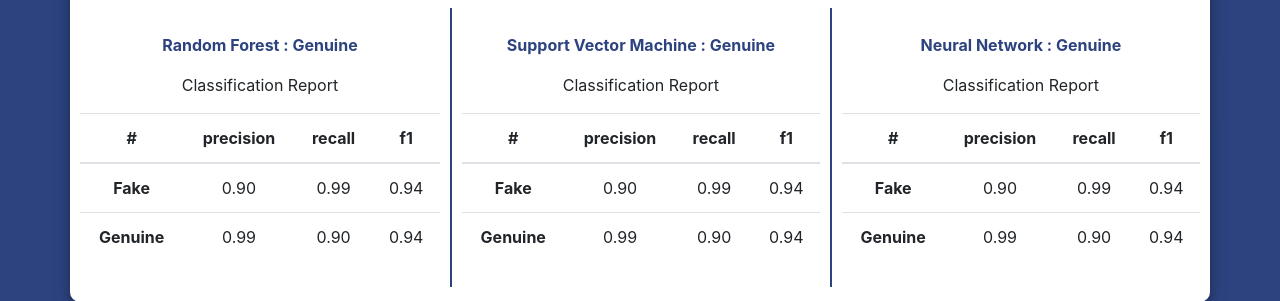
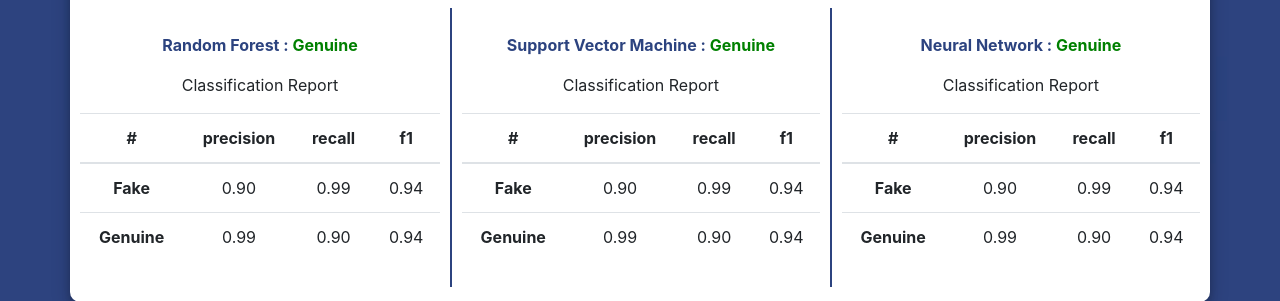
Before and after one commit to saikrishna62892/fakeprofiledetection-fb, a Flask app: template templates/result.html in a window 1280 px wide. Shown: the part 366-667 px from the top of the page. Run offline with Flask 2, Linux system fonts and the light colour scheme; the template is opened without the code that fills it, so the values that code supplies are empty; parts of the project's set-up code (start-up, migrations or seed data) failed here and were passed over; some libraries are stand-ins or nearby versions.

Commit message:
testing phase deployment 1

```diff
--- a/app.py
+++ b/app.py
@@ -37,6 +37,7 @@ def predict():
     sex_code = sex.map(sex_dict).astype(int)
     lang_code = int_features[3]
 
+    '''
     #Random forest prediction
     rfr_prediction = random_forest.predict([df['statuses_count'],df['followers_count'],df['friends_count'],df['favourites_count'],df['listed_count'],sex_code,lang_dict[lang_code]])
 
@@ -60,6 +61,8 @@ def predict():
     else :
         percent = 0
     return render_template('result.html', rfr_prediction = rfr_prediction[0],svm_prediction = svm_prediction[0],fnn_prediction = fnn_prediction[0],percentage=percent)
+'''
+    return render_template('index.html')
 
 @app.route('/predict_api',methods=['POST'])
 def predict_api():
--- a/templates/result.html
+++ b/templates/result.html
@@ -152,9 +152,9 @@
             <div class="row" style="text-align: center;">
                 <div class="column">
                     {% if rfr_prediction == 0 %}
-                        <strong><p style="padding-top: 15px;color: #2c437f;">Random Forest : Fake</p></strong>
+                        <strong><p style="padding-top: 15px;color: #2c437f;">Random Forest : <span style="color: red;">Fake</span></p></strong>
                     {% else %}
-                        <strong><p style="padding-top: 15px;color: #2c437f;">Random Forest : Genuine</p></strong>
+                        <strong><p style="padding-top: 15px;color: #2c437f;">Random Forest : <span style="color: green;">Genuine</span></p></strong>
                     {% endif %}
                     <p>Classification Report</p>
                     <div class="table-responsive">
@@ -186,9 +186,9 @@
                 </div>
                 <div class="column" style="border-left: 2px solid #2c437f;">
                     {% if svm_prediction == 0 %}
-                        <strong><p style="padding-top: 15px;color: #2c437f;">Support Vector Machine : Fake</p></strong>
+                        <strong><p style="padding-top: 15px;color: #2c437f;">Support Vector Machine : <span style="color: red;">Fake</span></p></strong>
                     {% else %}
-                        <strong><p style="padding-top: 15px;color: #2c437f;">Support Vector Machine : Genuine</p></strong>
+                        <strong><p style="padding-top: 15px;color: #2c437f;">Support Vector Machine : <span style="color: green;">Genuine</span></p></strong>
                     {% endif %}
                     <p>Classification Report</p>
                     <div class="table-responsive">
@@ -220,9 +220,9 @@
                 </div>
                 <div class="column" style="border-left: 2px solid #2c437f;">
                     {% if fnn_prediction == 0 %}
-                        <strong><p style="padding-top: 15px;color: #2c437f;">Neural Network : Fake</p></strong>
+                        <strong><p style="padding-top: 15px;color: #2c437f;">Neural Network : <span style="color: red;">Fake</span></p></strong>
                     {% else %}
-                        <strong><p style="padding-top: 15px;color: #2c437f;">Neural Network : Genuine</p></strong>
+                        <strong><p style="padding-top: 15px;color: #2c437f;">Neural Network : <span style="color: green;">Genuine</span></p></strong>
                     {% endif %}
                     <p>Classification Report</p>
                     <div class="table-responsive">
```
